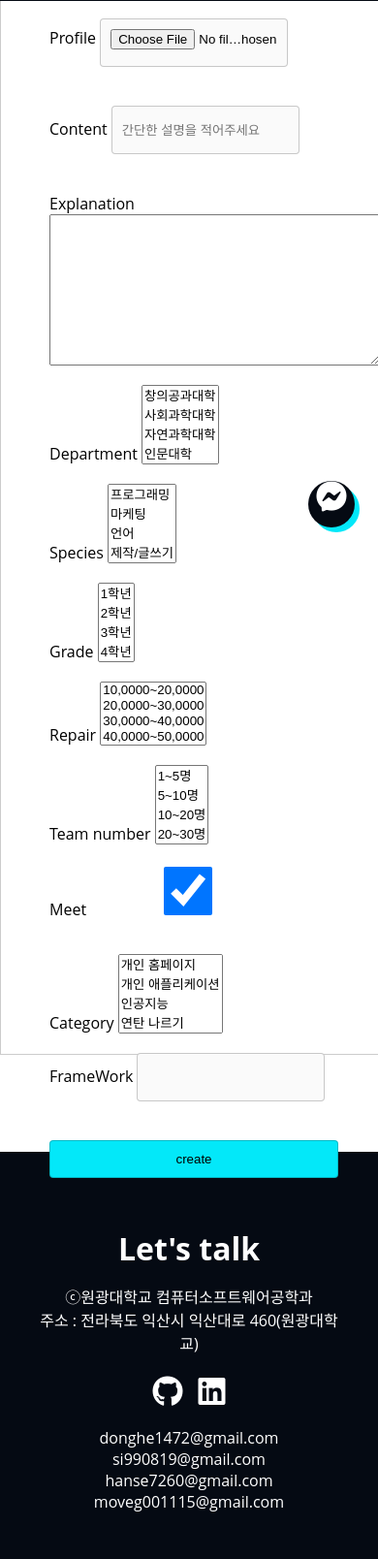
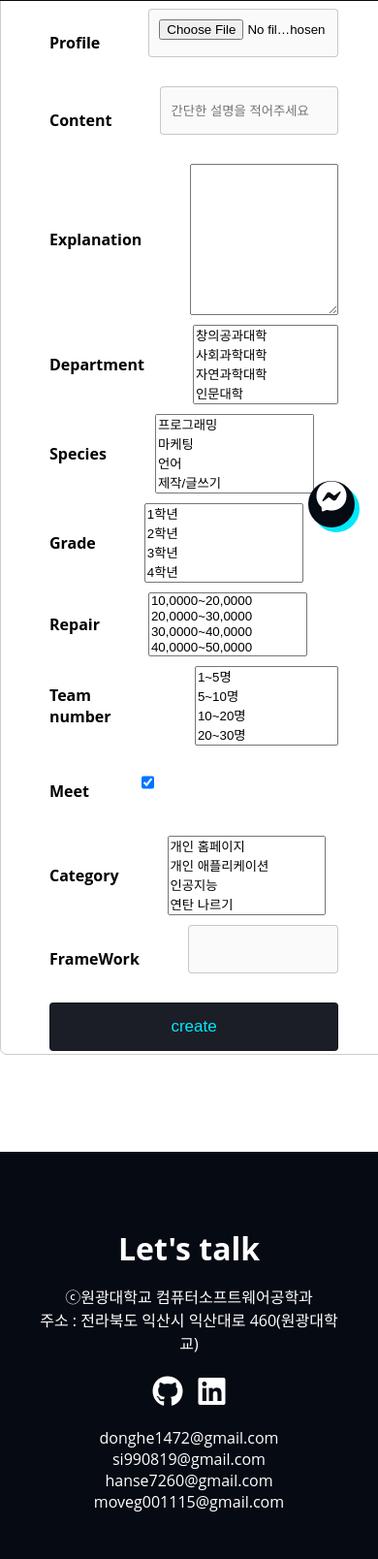
Before and after one commit to 2023-2-daljak/back-end, a Django app: page /products/create in a window 390 px wide. Shown: the part 276-1884 px from the top of that part at 97% size. Run offline with Django 4.2, Linux system fonts and the light colour scheme; the first user in the database is signed in; data comes from the database, SQL or seed files in the repository; the page is wider than the window, and the part outside it is not shown; some libraries are stand-ins or nearby versions.

Commit message:
반응형 create완료

```diff
--- a/static/css/about.css
+++ b/static/css/about.css
@@ -66,7 +66,7 @@
 
 @media screen and (max-width : 770px){
   .major{
-    min-width: 400px;
+    min-width: 300px;
   }
 
   .testimonials > li:nth-of-type(2){
--- a/static/css/create_form.css
+++ b/static/css/create_form.css
@@ -1,6 +1,7 @@
 .create-wrap_second {
   display: flex;
   flex-direction: column;
+  justify-content: space-between;
 }
 
 .create-wrap_second label {
@@ -15,27 +16,28 @@
 .create-page main {
   width: 700px;
   margin: auto;
-  display: flex;
-  flex-direction: column;
+
 }
 
 .create__title {
   font-size: 30px;
   margin-bottom: 20px;
-  margin-left: 10px;
+  margin-left: 30px;
+  font-weight: bold;
 }
 
 .create {
   display: flex;
   flex-direction: column;
-  justify-content: space-around;
+  justify-content: space-evenly;
   width: 700px;
   height: 1200px;
   margin: auto;
   padding: 40px 50px;
-  background-color: white;
+  border-color: var(--color-gray);
   border: 1.5px solid rgba(0, 0, 0, 0.2);
   margin-bottom: 100px;
+  border-radius: 7px;
 }
 
 .create input:focus,
@@ -48,6 +50,8 @@
   border: 1px solid rgba(0, 0, 0, 0.3);
   padding: 5px;
 }
+
+
 
 .create__write {
   border-radius: 8px;
@@ -62,7 +66,7 @@
   color: var(--color-black);
   font-weight: 600;
   font-size: 30px;
-  background-color: var(--color-accent);
+  background-color: var(--color-gray);
   align-items: center;
   border: 1px solid rgba(0, 0, 0, 0.2);
   border-radius: 4px;
@@ -71,7 +75,12 @@
   padding: 10px;
   display: flex;
   justify-content: center;
-=
+  height: 50px;
+  width: 300px;
+
+}
+.btn-component button{
+  color: var(--color-accent);
 }
 
 .create-wrap {
@@ -88,6 +97,8 @@
 
 .create-wrap_second input {
   width: 80%;
+
+
 }
 
 .create-wrap input:first-child {
@@ -161,14 +172,16 @@
 
 .create-wrap_second input {
   width: 80%;
+  /* height: 50px; */
+  /* width: 65%; */
   height: 50px;
-  width: 65%;
   border: 1px solid rgba(0, 0, 0, 0.2);
   border-radius: 4px;
   margin-bottom: 20px;
   transition: all 0.17s ease-in;
   padding: 10px;
   background-color: #fafafa;
+  /* background-color: black; */
 }
 
 .create-wrap input:first-child {
@@ -190,3 +203,40 @@
 .create__cont-title {
   margin-bottom: 20px;
 }
+
+
+#create-main{
+ width: 100%;
+}
+.create__content-label{
+  /* background-color: black; */
+  display: flex;
+  flex-direction: column;
+  gap: 10px;
+}
+.create__content-label-wrap{
+  display: flex;
+  align-items: center;
+  gap : 50px;
+  height: fit-content;
+  font-weight: bold;
+}
+.create__content-label-wrap{
+
+}
+
+.create__content-label-wrap select{
+  width: 55%;
+}
+
+#id_meet{
+  width: fit-content;
+}
+.btn_wrap{
+  display: flex;
+  justify-content: center;
+}
+.create-btn button{
+  font-size: 17px;
+  font-weight: 500;
+}
--- a/templates/chatbot/chat_test.html
+++ b/templates/chatbot/chat_test.html
@@ -36,6 +36,7 @@
     background:#1b1e26;
     border-top-right-radius: 15px;
     border-top-left-radius: 15px;
+    overflow: hidden;
 
 
 }
--- a/templates/products/product_create.html
+++ b/templates/products/product_create.html
@@ -7,21 +7,26 @@
 <body class="create-page">
      {% extends "base.html" %} {% block content%}
   {% load static %}
-    <main>
+    <main id="create-main">
         <div class="create__title">💻 제품 작성</div>
-
         <form method="POST" class="create" enctype="multipart/form-data">
   {% csrf_token %}
   <div class="create-wrap_second">
     {% for field in form %}
-  <label for="create__cont-title">{{field.label}} {{field}}</label>
+
+    <labelc class="create__content-label" for="create__cont-title">
+      <div class="create__content-label-wrap">
+    {{field.label}} {{field}}
+      </div>
+    </label>
 
 
  {% endfor %}
-  </div>
+  <div class="btn_wrap">
   <div class="btn-component create-btn">
     <button>create</button>
   </div>
+</div>
 </form>
 
         </div>
```
Also changed, not shown: templates/products/product_list.html (+4 -4 lines), db.sqlite3.
